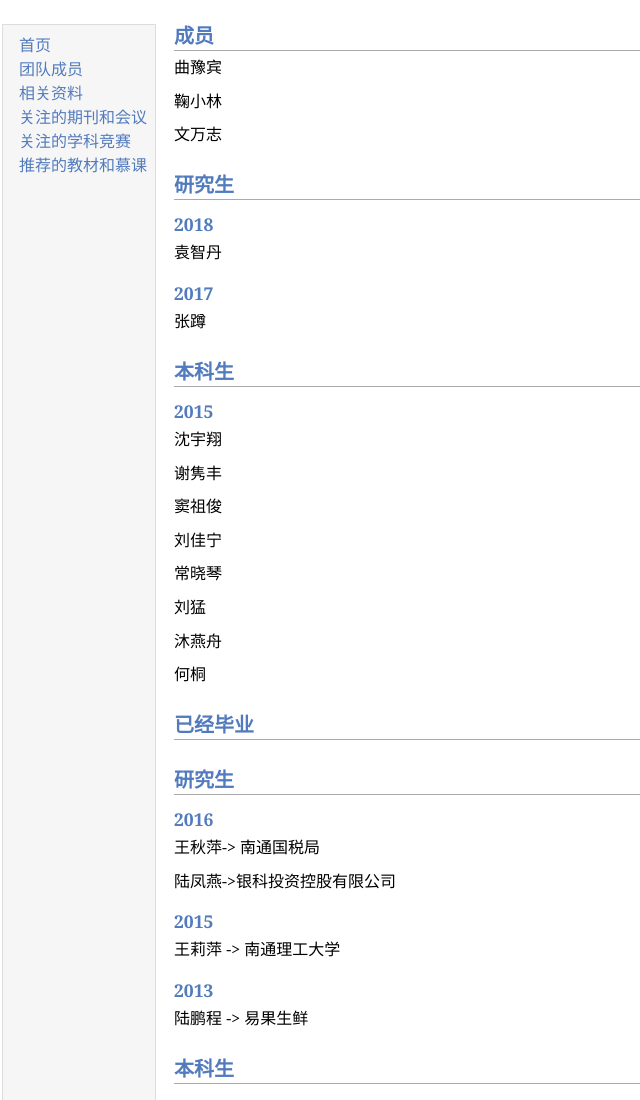
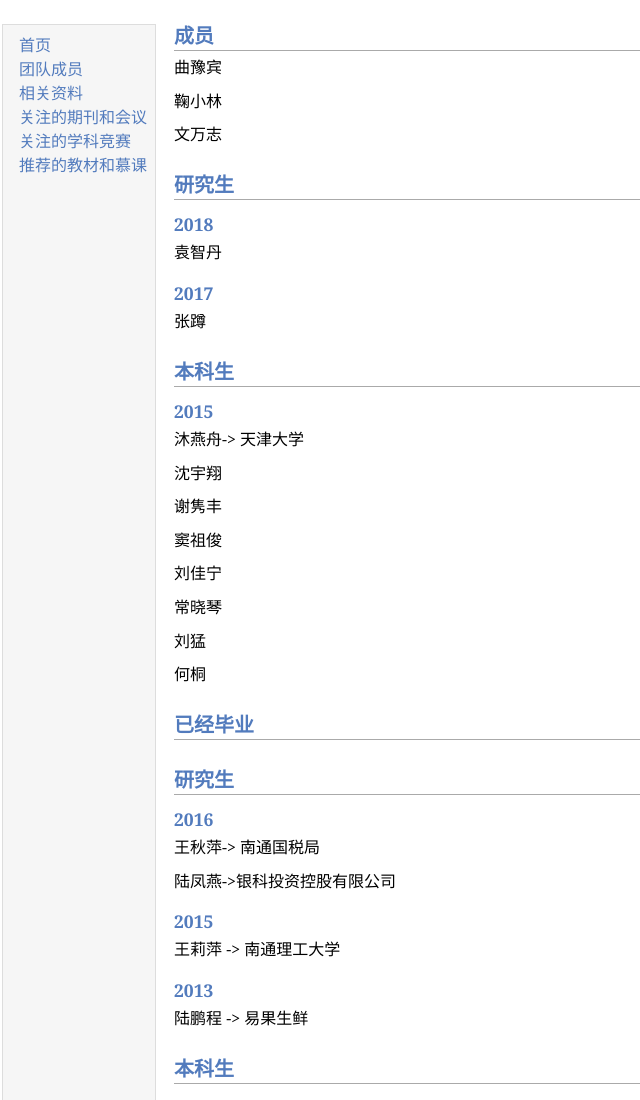
Before and after one commit to smartse/smartse.github.io, a plain HTML site: page group/member.html in a window 1280 px wide. Shown: the top 1100 px of the page, without its empty margins (0-640 px from the left). Drawn offline with Linux system fonts and the light colour scheme.

Commit message:
Update member.html

```diff
--- a/group/member.html
+++ b/group/member.html
@@ -57,13 +57,13 @@ function toggleBibtex(articleid) {
 <h2>本科生</h2>
 
 <h3>2015</h3>
+<p>沐燕舟-&gt;  天津大学</p>
 <p>沈宇翔</p>
 <p>谢隽丰</p>
 <p>窦祖俊</p>
 <p>刘佳宁</p>
 <p>常晓琴</p>
 <p>刘猛</p>
-<p>沐燕舟</p>
 <p>何桐</p>
 
 
```
